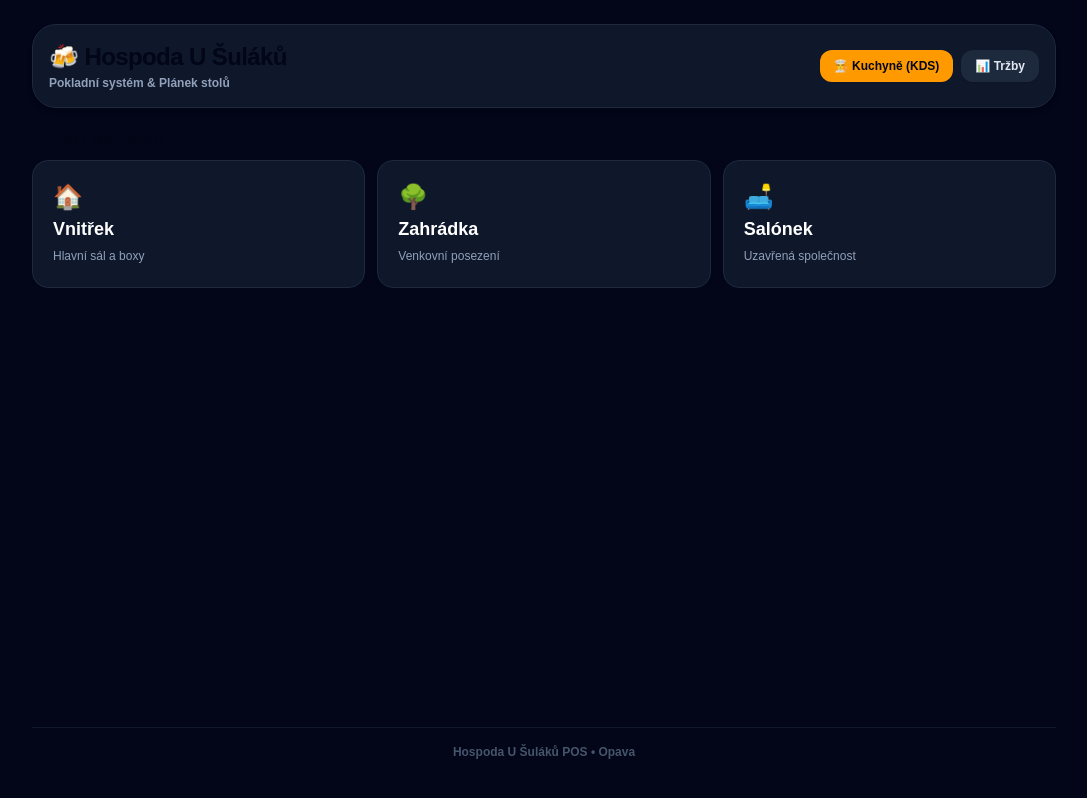
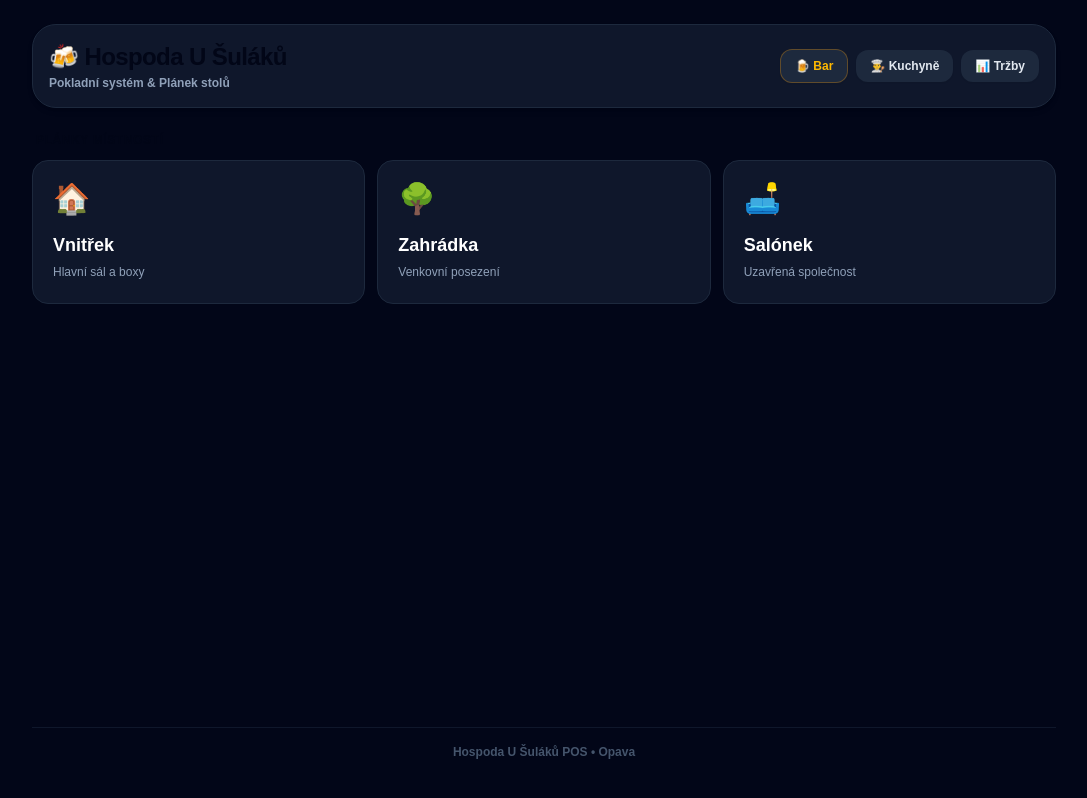
Before and after one commit to jurysulak/hospoda-system, a Next.js app: page / in a window 1280 px wide. Shown: the whole page, without its empty margins (96-1183 px from the left). Built offline with nearby package versions, Linux system fonts and the light colour scheme; no server answers; the database is empty.

Commit message:
Keep simple layout and put Bar button neatly into top bar

```diff
--- a/app/page.tsx
+++ b/app/page.tsx
@@ -19,7 +19,6 @@ interface Table {
 
 export default function HomePage() {
   const [tables, setTables] = useState<Table[]>([]);
-  const [loading, setLoading] = useState(true);
 
   useEffect(() => {
     const loadTables = async () => {
@@ -31,28 +30,19 @@ export default function HomePage() {
         }
       } catch (e) {
         console.error("Chyba při načítání stolů:", e);
-      } finally {
-        setLoading(false);
       }
     };
 
     loadTables();
   }, []);
 
-  // Vyhledáme stůl "BAR"
-  const barTable = tables.find(
-    (t) => t.name.trim().toLowerCase() === "bar"
-  );
+  // Vyhledání stolu Bar (případně fallback na ID 1)
+  const barTable = tables.find((t) => t.name.trim().toLowerCase() === "bar");
+  const barUrl = barTable ? `/tables/${barTable.id}` : "/tables/1";
 
-  // Zjistíme, jestli má Bar rozmarkovaný nějaký účet
-  const barCurrentOrder = barTable?.orders?.[0];
+  // Zjištění, zda má bar otevřený účet s položkami
   const barItemsCount =
-    barCurrentOrder?.items?.reduce((sum, item) => sum + item.quantity, 0) || 0;
-  const barTotalSum =
-    barCurrentOrder?.items?.reduce(
-      (sum, item) => sum + item.quantity * item.unitPrice,
-      0
-    ) || 0;
+    barTable?.orders?.[0]?.items?.reduce((sum, item) => sum + item.quantity, 0) || 0;
 
   return (
     <main className="min-h-screen bg-slate-950 text-white p-4 sm:p-6 flex flex-col justify-between select-none">
@@ -70,12 +60,26 @@ export default function HomePage() {
           </div>
 
           <div className="flex items-center gap-2">
+            {/* Tlačítko BAR na kraji v liště */}
+            <Link
+              href={barUrl}
+              className={`px-3.5 py-2 rounded-xl font-black text-xs transition cursor-pointer flex items-center gap-1.5 shadow-xs ${
+                barItemsCount > 0
+                  ? "bg-amber-500 hover:bg-amber-400 text-slate-950"
+                  : "bg-slate-800 hover:bg-slate-700 text-amber-400 border border-amber-500/30"
+              }`}
+              title="Přejít na stůl Bar"
+            >
+              🍺 Bar {barItemsCount > 0 && `(${barItemsCount})`}
+            </Link>
+
             <Link
               href="/kitchen"
-              className="px-3.5 py-2 rounded-xl bg-amber-500 hover:bg-amber-400 text-slate-950 font-black text-xs transition cursor-pointer shadow-xs flex items-center gap-1.5"
+              className="px-3.5 py-2 rounded-xl bg-slate-800 hover:bg-slate-700 text-slate-200 font-black text-xs transition cursor-pointer shadow-xs flex items-center gap-1.5"
             >
-              👨‍🍳 Kuchyně (KDS)
+              👨‍🍳 Kuchyně
             </Link>
+
             <Link
               href="/summary"
               className="px-3.5 py-2 rounded-xl bg-slate-800 hover:bg-slate-700 text-slate-200 font-black text-xs transition cursor-pointer shadow-xs flex items-center gap-1.5"
@@ -85,53 +89,7 @@ export default function HomePage() {
           </div>
         </header>
 
-        {/* 🍺 RYCHLÝ STŮL: BAR (Přímé markování) */}
-        {barTable && (
-          <div className="rounded-3xl bg-linear-to-r from-amber-600 to-amber-700 p-1 shadow-lg shadow-amber-900/20">
-            <Link
-              href={`/tables/${barTable.id}`}
-              className="w-full bg-slate-900 hover:bg-slate-900/90 rounded-[22px] p-4 sm:p-5 flex items-center justify-between transition cursor-pointer active:scale-[0.99] block"
-            >
-              <div className="flex items-center gap-4">
-                <div className="w-14 h-14 rounded-2xl bg-amber-500 text-slate-950 flex items-center justify-center text-3xl shadow-sm shrink-0">
-                  🍺
-                </div>
-                <div>
-                  <div className="flex items-center gap-2">
-                    <span className="text-xl sm:text-2xl font-black text-white">
-                      STŮL BAR
-                    </span>
-                    <span className="px-2 py-0.5 rounded-md bg-amber-500/20 border border-amber-400/40 text-[10px] font-black text-amber-300 uppercase tracking-wider">
-                      Rychlý prodej
-                    </span>
-                  </div>
-                  <p className="text-xs text-slate-400 font-medium mt-1">
-                    Markování piva a panáků přímo u pípy bez zadávání stolu
-                  </p>
-                </div>
-              </div>
-
-              <div className="text-right shrink-0">
-                {barItemsCount > 0 ? (
-                  <div>
-                    <span className="text-lg sm:text-2xl font-black text-amber-400 block">
-                      {barTotalSum} Kč
-                    </span>
-                    <span className="text-xs font-bold text-slate-400">
-                      {barItemsCount} ks na účtu
-                    </span>
-                  </div>
-                ) : (
-                  <span className="inline-block px-3.5 py-1.5 rounded-xl bg-slate-800 border border-slate-700 text-xs font-bold text-slate-300">
-                    Otevřít Bar →
-                  </span>
-                )}
-              </div>
-            </Link>
-          </div>
-        )}
-
-        {/* Sekce místností (Plánky) */}
+        {/* Původní čisté rozdělení na místnosti */}
         <div>
           <h2 className="text-xs font-black text-slate-400 uppercase tracking-wider mb-3 px-1">
             Plánky místností
@@ -139,9 +97,9 @@ export default function HomePage() {
           <div className="grid grid-cols-1 sm:grid-cols-3 gap-3">
             <Link
               href="/section/vnitrek"
-              className="p-5 rounded-2xl bg-slate-900 border border-slate-800 hover:border-slate-700 hover:bg-slate-850 transition cursor-pointer flex flex-col justify-between h-32 active:scale-98"
+              className="p-5 rounded-2xl bg-slate-900 border border-slate-800 hover:border-slate-700 hover:bg-slate-850 transition cursor-pointer flex flex-col justify-between h-36 active:scale-98"
             >
-              <div className="text-2xl">🏠</div>
+              <div className="text-3xl">🏠</div>
               <div>
                 <span className="text-lg font-black text-white block">Vnitřek</span>
                 <span className="text-xs text-slate-400 font-medium">Hlavní sál a boxy</span>
@@ -150,9 +108,9 @@ export default function HomePage() {
 
             <Link
               href="/section/zahradka"
-              className="p-5 rounded-2xl bg-slate-900 border border-slate-800 hover:border-slate-700 hover:bg-slate-850 transition cursor-pointer flex flex-col justify-between h-32 active:scale-98"
+              className="p-5 rounded-2xl bg-slate-900 border border-slate-800 hover:border-slate-700 hover:bg-slate-850 transition cursor-pointer flex flex-col justify-between h-36 active:scale-98"
             >
-              <div className="text-2xl">🌳</div>
+              <div className="text-3xl">🌳</div>
               <div>
                 <span className="text-lg font-black text-white block">Zahrádka</span>
                 <span className="text-xs text-slate-400 font-medium">Venkovní posezení</span>
@@ -161,9 +119,9 @@ export default function HomePage() {
 
             <Link
               href="/section/salonek"
-              className="p-5 rounded-2xl bg-slate-900 border border-slate-800 hover:border-slate-700 hover:bg-slate-850 transition cursor-pointer flex flex-col justify-between h-32 active:scale-98"
+              className="p-5 rounded-2xl bg-slate-900 border border-slate-800 hover:border-slate-700 hover:bg-slate-850 transition cursor-pointer flex flex-col justify-between h-36 active:scale-98"
             >
-              <div className="text-2xl">🛋️</div>
+              <div className="text-3xl">🛋️</div>
               <div>
                 <span className="text-lg font-black text-white block">Salónek</span>
                 <span className="text-xs text-slate-400 font-medium">Uzavřená společnost</span>
```
